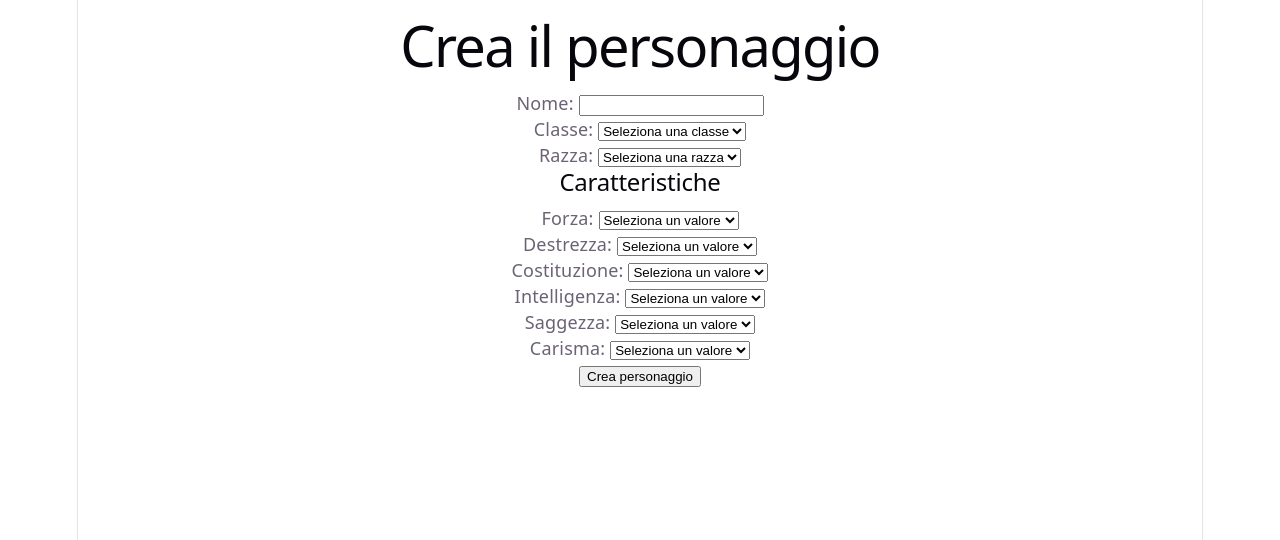
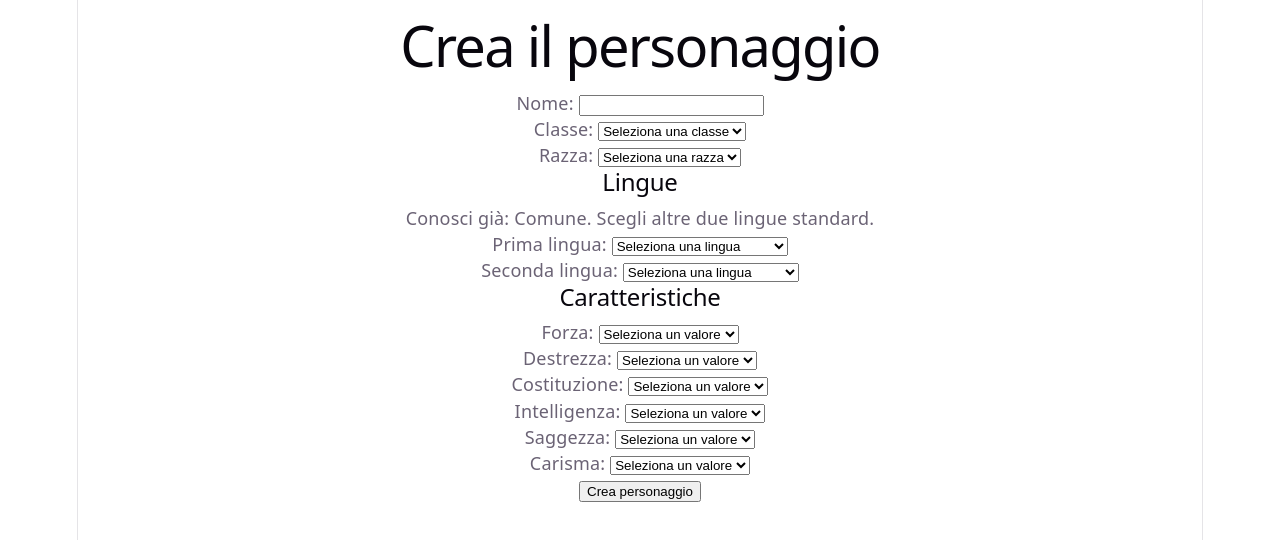
Before and after one commit to strikes30/Sito, a React (Vite) app in the folder dnd-sheet/: page / in a window 1280 px wide. Shown: the top 540 px of the page. Built offline with nearby package versions, Linux system fonts and the light colour scheme.

Commit message:
Selezione lingua

```diff
--- a/dnd-sheet/src/App.tsx
+++ b/dnd-sheet/src/App.tsx
@@ -1,6 +1,7 @@
 import { useState } from "react";
 import classi from "./data/classi.json";
 import razze from "./data/razze.json";
+import lingue from "./data/lingue.json";
 
 const nomiCaratteristiche = [
   "Forza",
@@ -22,10 +23,13 @@ function App() {
   const [classe, setClasse] = useState("");  // Classe del personaggio
   const [razzaId, setRazzaId] = useState("");  // Razza del personaggio
   const [sottorazzaId, setSottorazzaId] = useState("");  // Sottorazza del personaggio
-  const [taglia, setTaglia] = useState("");
+  const [taglia, setTaglia] = useState(""); // Taglia del personaggio
   const [personaggioCreato, setPersonaggioCreato] = useState(false);   // Stato per verificare se il personaggio è stato creato
   const [livello, setLivello] = useState(1);  // Livello del personaggio
+  const [primaLinguaId, setPrimaLinguaId] = useState("");  // Prima lingua del personaggio
+  const [secondaLinguaId, setSecondaLinguaId] = useState("");  // Seconda lingua del personaggio
 
+  // Stato per le caratteristiche del personaggio, inizializzate a null
   const [caratteristiche, setCaratteristiche] = useState<
     Record<Caratteristica, number | null>
   >({
@@ -37,6 +41,7 @@ function App() {
     Carisma: null,
   });
 
+  // Funzione per cambiare il valore di una caratteristica
   function cambiaCaratteristica(
     caratteristica: Caratteristica,
     nuovoValore: number | null,
@@ -56,6 +61,8 @@ function App() {
     (sottorazza) => sottorazza.id === sottorazzaId,
   );
 
+
+  // Funzione per creare il personaggio, con controlli di validità
   function creaPersonaggio(evento: React.SubmitEvent<HTMLFormElement>) {
     evento.preventDefault();
 
@@ -82,12 +89,29 @@ function App() {
       return;
     }
 
+    // Controlla se le lingue selezionate sono valide e diverse tra loro
+    if (
+      primaLinguaId === secondaLinguaId ||
+      !lingueIniziali.some((lingua) => lingua.id === primaLinguaId) ||
+      !lingueIniziali.some((lingua) => lingua.id === secondaLinguaId)
+    ) {
+      return;
+    }
+
     setPersonaggioCreato(true);
   }
 
+  // Funzione per calcolare il modificatore di una caratteristica
   function modificatore(punteggio: number) {
     return Math.floor((punteggio - 10) / 2);
   }
+
+  // Filtra le lingue iniziali, escludendo la lingua "comune" e ordinandole alfabeticamente
+  const lingueIniziali = lingue
+    .filter((lingua) =>
+      lingua.categoria === "standard" && lingua.id !== "comune"
+    )
+    .toSorted((a, b) => a.nome.localeCompare(b.nome, "it"));
 
   /////// RENDERING DEL SITO, Creazione personaggi qua ///////
   if (!personaggioCreato) {
@@ -208,6 +232,54 @@ function App() {
             </div>
           )}
 
+          {/* Gruppo per le lingue del personaggio */}
+          <h2>Lingue</h2>
+          <p>Conosci già: Comune. Scegli altre due lingue standard.</p>
+
+          <div>
+            <label htmlFor="prima-lingua">Prima lingua: </label>
+            <select
+              id="prima-lingua"
+              value={primaLinguaId}
+              onChange={(evento) => setPrimaLinguaId(evento.target.value)}
+              required
+            >
+              <option value="">Seleziona una lingua</option>
+
+              {lingueIniziali.map((lingua) => (
+                <option
+                  key={lingua.id}
+                  value={lingua.id}
+                  disabled={lingua.id === secondaLinguaId}
+                >
+                  {lingua.nome}
+                </option>
+              ))}
+            </select>
+          </div>
+
+          <div>
+            <label htmlFor="seconda-lingua">Seconda lingua: </label>
+            <select
+              id="seconda-lingua"
+              value={secondaLinguaId}
+              onChange={(evento) => setSecondaLinguaId(evento.target.value)}
+              required
+            >
+              <option value="">Seleziona una lingua</option>
+
+              {lingueIniziali.map((lingua) => (
+                <option
+                  key={lingua.id}
+                  value={lingua.id}
+                  disabled={lingua.id === primaLinguaId}
+                >
+                  {lingua.nome}
+                </option>
+              ))}
+            </select>
+          </div>
+
           {/* Gruppo per le caratteristiche del personaggio */}
           <h2>Caratteristiche</h2>
 
@@ -273,6 +345,7 @@ function App() {
       <h2>{nome}</h2>
       <p>Classe: {classeSelezionata?.nome}</p>
 
+    {/* Gruppo per livello del personaggio */}
       <p>Livello: {livello}</p>
       <button
         onClick={() => setLivello(livello + 1)}
@@ -281,6 +354,7 @@ function App() {
         Sali di livello
       </button>
 
+    {/* Gruppo per la razza e sottorazza del personaggio */}
       <p>Razza: {razzaSelezionata?.nome}</p>
 
       {sottorazzaSelezionata && (
@@ -291,6 +365,15 @@ function App() {
       <p>Taglia: {taglia}</p>
       <p>Velocità: {razzaSelezionata?.velocita} piedi</p>
 
+      {/* Gruppo per le lingue del personaggio */}
+      <h2>Lingue conosciute</h2>
+      <ul>
+        <li>Comune</li>
+        <li>{lingue.find((lingua) => lingua.id === primaLinguaId)?.nome}</li>
+        <li>{lingue.find((lingua) => lingua.id === secondaLinguaId)?.nome}</li>
+      </ul>
+
+      {/* Gruppo per le caratteristiche del personaggio */}
       <h2>Caratteristiche</h2>
       <ul>
         {nomiCaratteristiche.map((caratteristica) => {
--- /dev/null
+++ b/dnd-sheet/src/data/lingue.json
@@ -0,0 +1,97 @@
+[
+    {
+        "id": "comune",
+        "nome": "Comune",
+        "categoria": "standard"
+    },
+    {
+        "id": "draconico",
+        "nome": "Draconico",
+        "categoria": "standard"
+    },
+    {
+        "id": "comune-gestuale",
+        "nome": "Lingua dei Segni Comune",
+        "categoria": "standard"
+    },
+    {
+        "id": "elfico",
+        "nome": "Elfico",
+        "categoria": "standard"
+    },
+    {
+        "id": "nanico",
+        "nome": "Nanico",
+        "categoria": "standard"
+    },
+    {
+        "id": "orchesco",
+        "nome": "Orchesco",
+        "categoria": "standard"
+    },
+    {
+        "id": "gigante",
+        "nome": "Gigante",
+        "categoria": "standard"
+    },
+    {
+        "id": "gnomesco",
+        "nome": "Gnomesco",
+        "categoria": "standard"
+    },
+    {
+        "id": "goblin",
+        "nome": "Goblin",
+        "categoria": "standard"
+    },
+    {
+        "id": "halfling",
+        "nome": "Halfling",
+        "categoria": "standard"
+    },
+    {
+        "id": "abissale",
+        "nome": "Abissale",
+        "categoria": "rara"
+    },
+    {
+        "id": "celestiale",
+        "nome": "Celestiale",
+        "categoria": "rara"
+    },
+    {
+        "id": "druidico",
+        "nome": "Druidico",
+        "categoria": "rara"
+    },
+    {
+        "id": "gerco.profondità",
+        "nome": "Gergo delle Profondità",
+        "categoria": "rara"
+    },
+    {
+        "id": "gergo-ladresco",
+        "nome": "Gergo Ladresco",
+        "categoria": "rara"
+    },
+    {
+        "id": "infernale",
+        "nome": "Infernale",
+        "categoria": "rara"
+    },
+    {
+        "id": "primordiale",
+        "nome": "Primordiale",
+        "categoria": "rara"
+    },
+    {
+        "id": "silvano",
+        "nome": "Silvano",
+        "categoria": "rara"
+    },
+    {
+        "id": "sottocomune",
+        "nome": "Sottocomune",
+        "categoria": "rara"
+    }
+]
```
